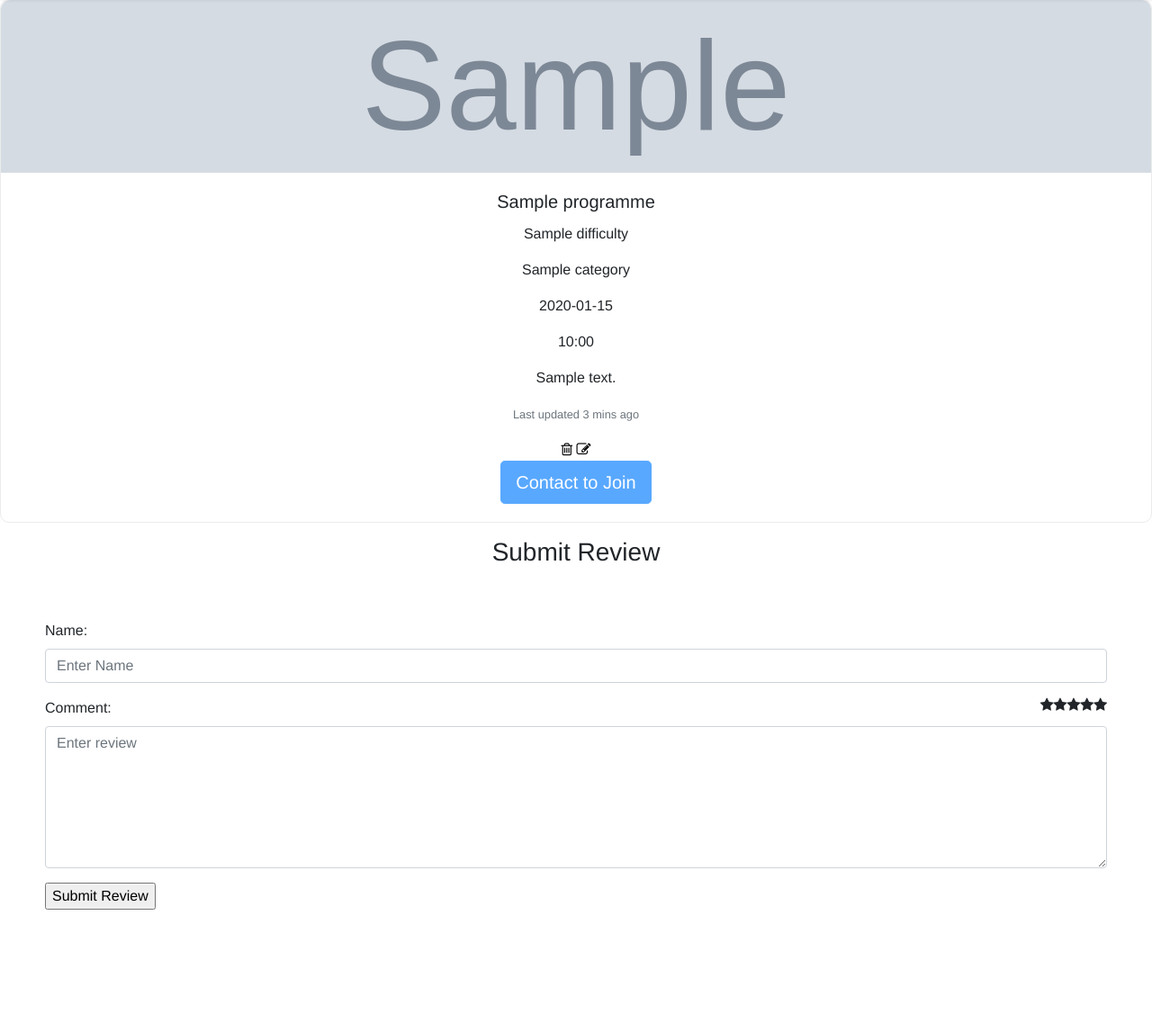
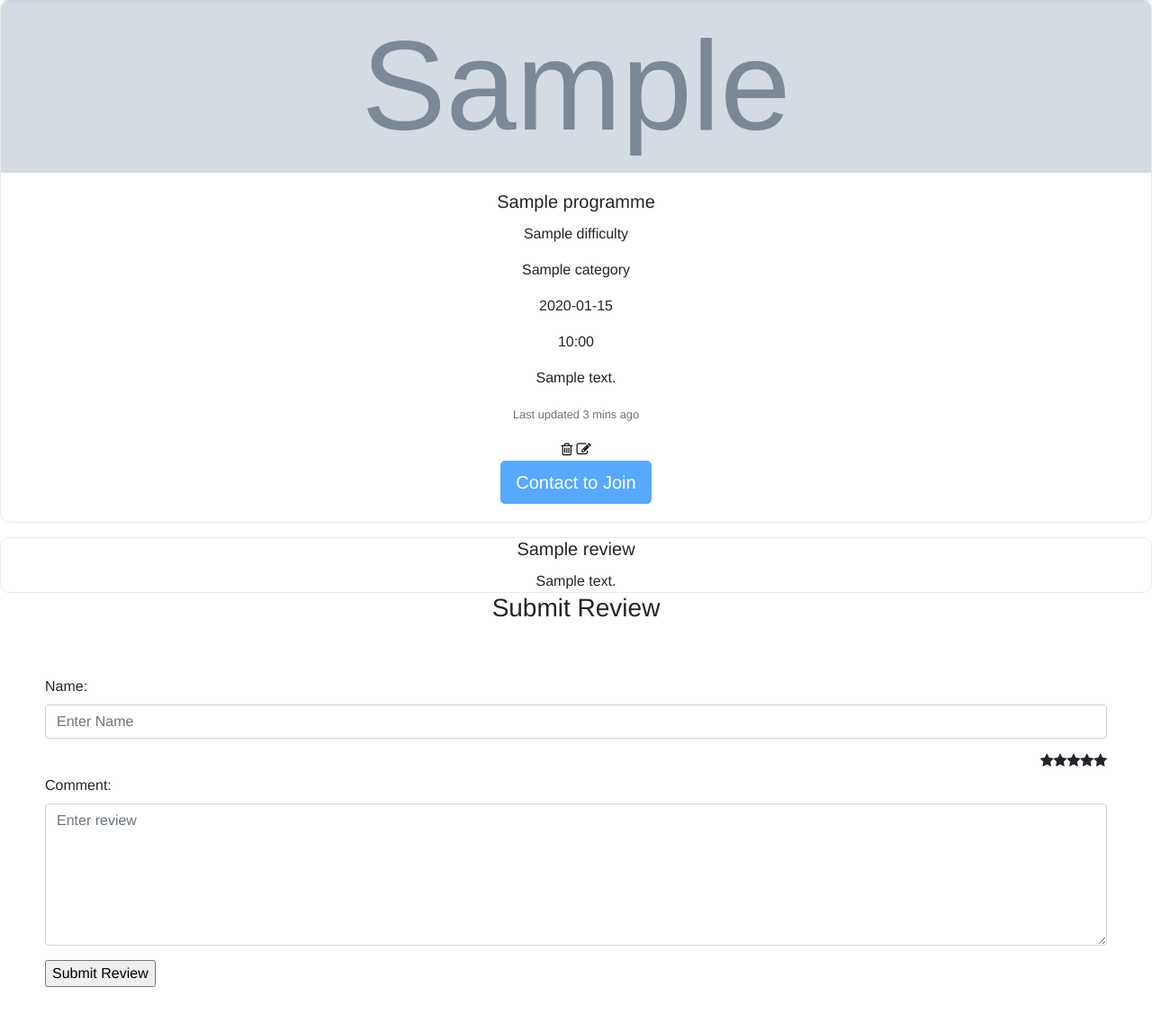
Before and after one commit to kwokcheong/Project3_1.2.Run, a Flask app: template templates/programme_details.template.html in a window 1280 px wide. Shown: the part 65-1212 px from the top of the page at 90% size. Before the commit the page ends 1076 px from the top, so only its background shows below. Run offline with Flask 2, Linux system fonts and the light colour scheme; the template is opened without the code that fills it: most values are stand-ins (such as "Sample title", 1, 10 or a date in 2020); grey boxes marked "Sample" are stand-in pictures; some libraries are stand-ins or nearby versions; some web fonts are replaced.

Commit message:
Added reviews and show reviews on programme details page. Each Review is Related to the object id of each programme

```diff
--- a/app.py
+++ b/app.py
@@ -85,6 +85,26 @@ def programme_detail(programme_id):
     programme = client[DB_NAME].programmes.find_one({
         "_id": ObjectId(programme_id)
     })
+
+    if request.method == "GET":
+        return render_template('programme_details.template.html', programme = programme)
+
+    if request.method == "POST":
+        client[DB_NAME].programmes.update_one({
+            "_id": ObjectId(programme_id)
+        }, {
+            '$push': {
+                'reviews':{
+                    '_id': ObjectId(),
+                    'programme_id': ObjectId(programme_id),
+                    'name': request.form.get('reviewer_name'),
+                    'review': request.form.get('review'),
+                    'date_review': datetime.datetime.now()
+                }
+            }
+        })
+        return redirect(url_for("programme_detail", programme_id = programme_id))
+
     return render_template('programme_details.template.html', programme = programme)
 
 
--- a/templates/programme_details.template.html
+++ b/templates/programme_details.template.html
@@ -22,6 +22,12 @@
         </div>
       </div>
 
+      {%for p in programme.reviews%}
+      <div class="card">
+      <h5 class="card-title">{{p.name}}</h5>
+      {{p.review}}
+      </div>
+      {%endfor%}
 
       <h3 style="text-align: center;"> Submit Review</h3>
       <form id="form" method="POST" style="padding: 50px">
@@ -29,6 +35,7 @@
         <label> Name: </label>
         <input type="text" class="form-control" placeholder="Enter Name" name="reviewer_name"/>
         </div>
+
         <div class="rate-container">
           <i class="fa fa-star "></i>
           <i class="fa fa-star "></i>
@@ -36,9 +43,10 @@
           <i class="fa fa-star "></i>
           <i class="fa fa-star "></i>
       </div>
+    </br>
         <div class="form-group">
           <label> Comment: </label>
-          <textarea type="text" rows="6" class="form-control" placeholder="Enter review" name="reviewer_name"></textarea>
+          <textarea type="text" rows="6" class="form-control" placeholder="Enter review" name="review"></textarea>
           </div>
           <input type="submit" value="Submit Review" />
       </form>
```
